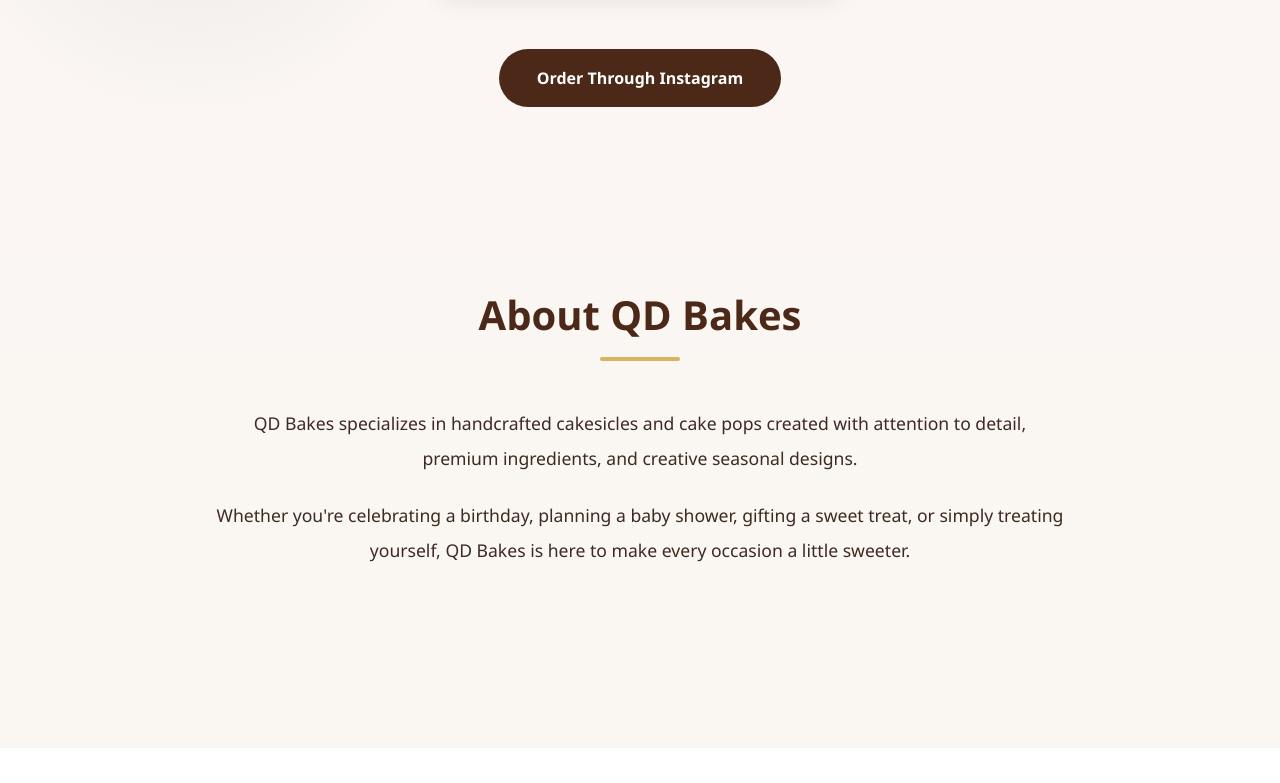
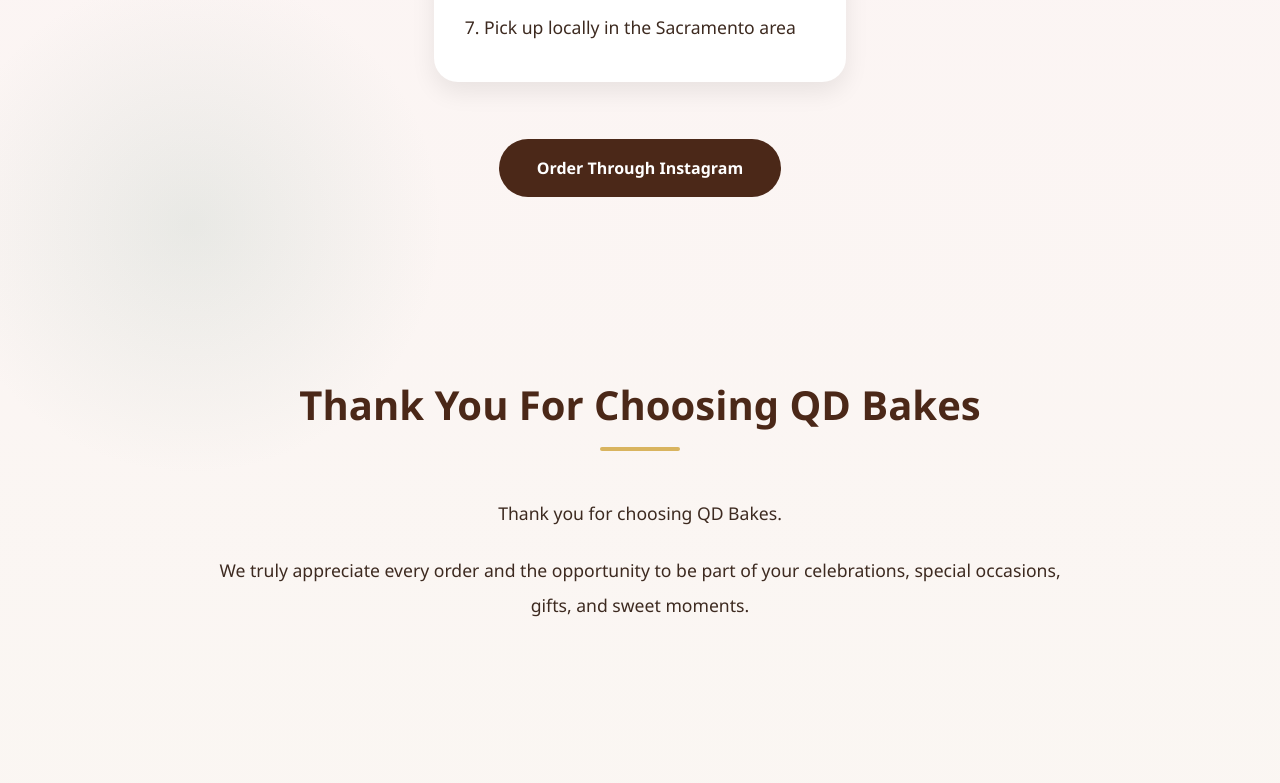
Before and after one commit to mitchbezaire/qd-bakes, a plain HTML site: page index.html in a window 1280 px wide. Shown: the part 5164-5947 px from the top of the page. Before the commit the page ends 5912 px from the top, so only its background shows below. Drawn offline with Linux system fonts and the light colour scheme.

Commit message:
Add thank you section

```diff
--- a/index.html
+++ b/index.html
@@ -178,7 +178,7 @@
 
     </div>
 
-
+</section>
 
 <section>
 
@@ -278,6 +278,25 @@
         </a>
 
     </section>
+
+    <section class="about">
+
+    <h2>Thank You For Choosing QD Bakes</h2>
+
+    <p>
+        Thank you for choosing QD Bakes.
+    </p>
+
+    <br>
+
+    <p>
+        We truly appreciate every order and the opportunity
+        to be part of your celebrations, special occasions,
+        gifts, and sweet moments.
+    </p>
+
+</section>
+
 <section class="about">
 
     <h2>About QD Bakes</h2>
```
